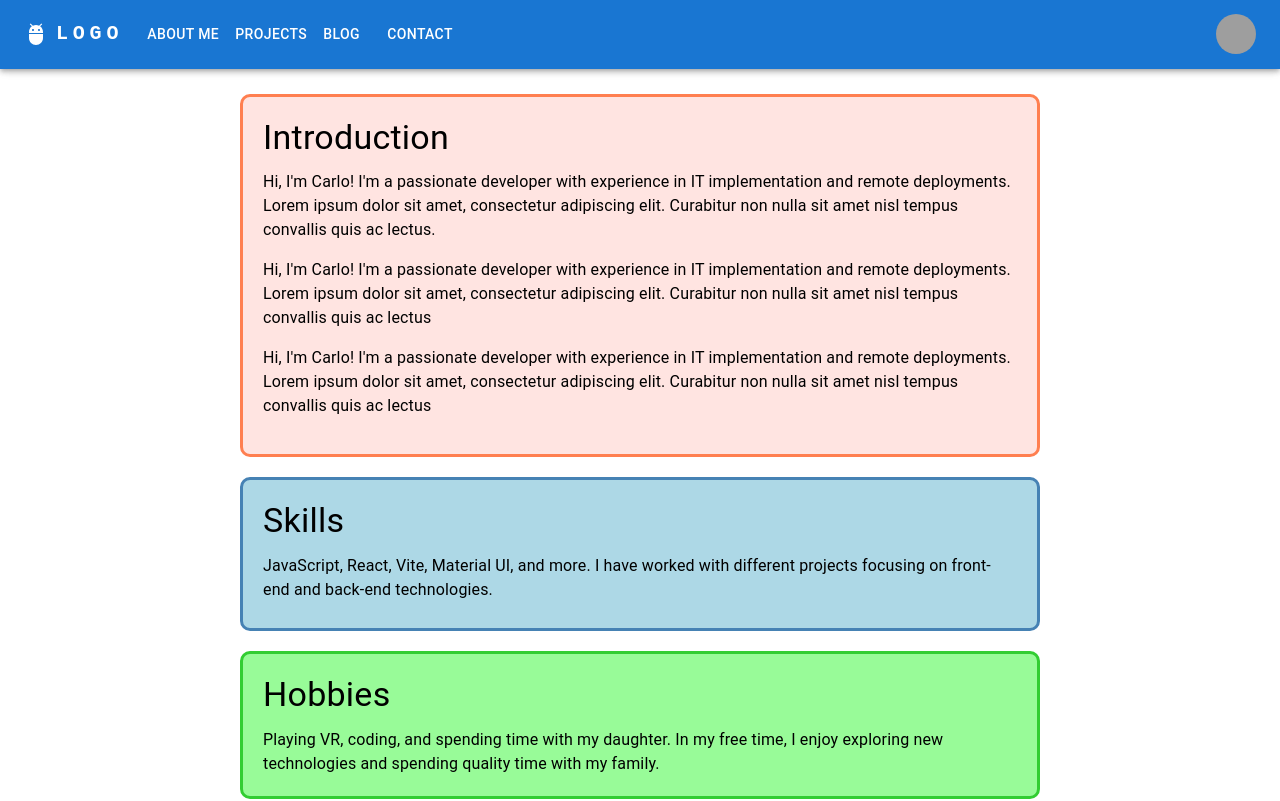
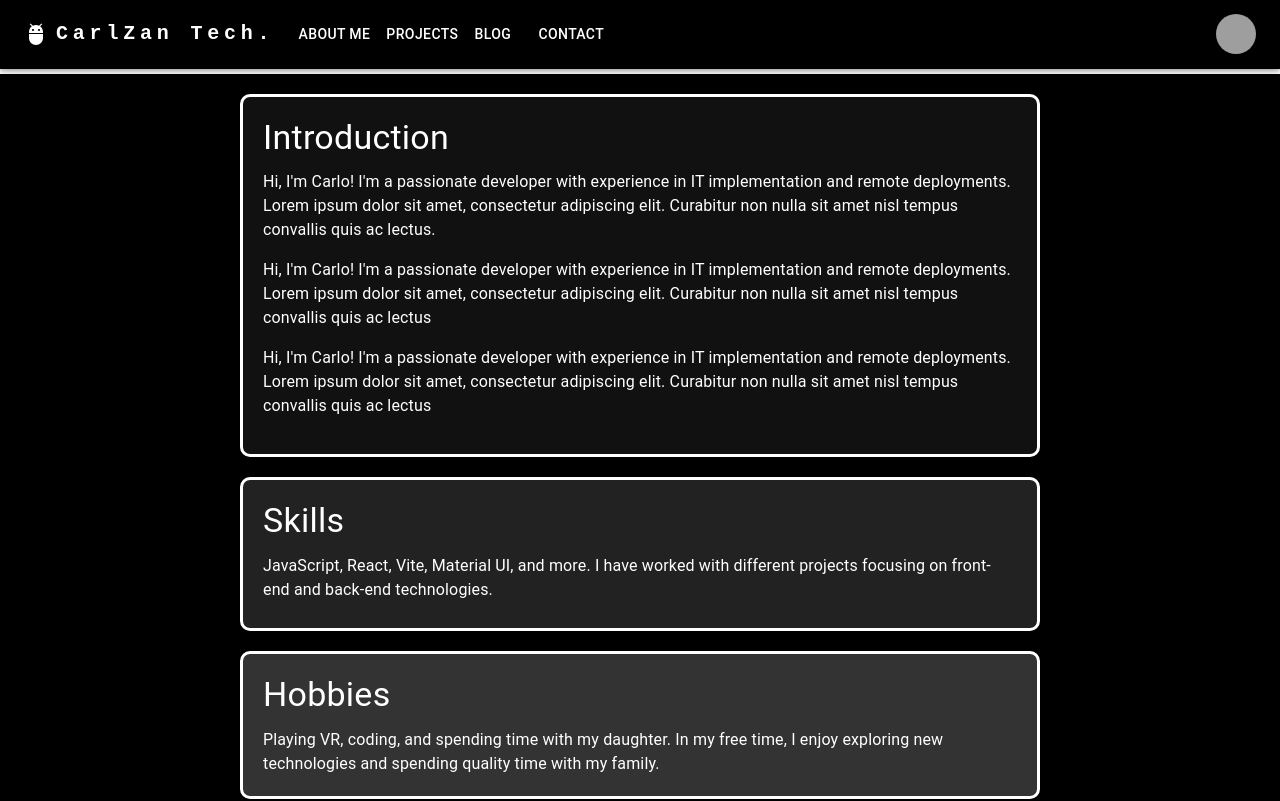
Before and after one commit to carlyn1918/cblportfoliooct24, a React (Vite) app: page / in a window 1280 px wide. Shown: the top 801 px of the page. Built offline with nearby package versions, Linux system fonts and the light colour scheme; grey boxes are pictures that could not be loaded.

Commit message:
change theme

```diff
--- a/src/components/Footer.jsx
+++ b/src/components/Footer.jsx
@@ -21,7 +21,7 @@ const Footer = () => {
     <>
       <Box
         sx={{
-          bgcolor: "#123456",
+          bgcolor: "#000", // Black background
           width: "100%", // Full width to match browser size
           zIndex: 1201,
           height: "300px",
--- a/src/components/Navbar.jsx
+++ b/src/components/Navbar.jsx
@@ -1,21 +1,21 @@
-import * as React from 'react';
-import { Link } from 'react-router-dom';
-import AppBar from '@mui/material/AppBar';
-import Box from '@mui/material/Box';
-import Toolbar from '@mui/material/Toolbar';
-import IconButton from '@mui/material/IconButton';
-import Typography from '@mui/material/Typography';
-import Menu from '@mui/material/Menu';
-import MenuIcon from '@mui/icons-material/Menu';
-import Container from '@mui/material/Container';
-import Avatar from '@mui/material/Avatar';
-import Button from '@mui/material/Button';
-import Tooltip from '@mui/material/Tooltip';
-import MenuItem from '@mui/material/MenuItem';
-import AdbIcon from '@mui/icons-material/Adb';
+import * as React from "react";
+import { Link } from "react-router-dom";
+import AppBar from "@mui/material/AppBar";
+import Box from "@mui/material/Box";
+import Toolbar from "@mui/material/Toolbar";
+import IconButton from "@mui/material/IconButton";
+import Typography from "@mui/material/Typography";
+import Menu from "@mui/material/Menu";
+import MenuIcon from "@mui/icons-material/Menu";
+import Container from "@mui/material/Container";
+import Avatar from "@mui/material/Avatar";
+import Button from "@mui/material/Button";
+import Tooltip from "@mui/material/Tooltip";
+import MenuItem from "@mui/material/MenuItem";
+import AdbIcon from "@mui/icons-material/Adb";
 
-const pages = ['About Me', 'Projects', 'Blog', 'Contact'];
-const settings = ['Login'];
+const pages = ["About Me", "Projects", "Blog", "Contact"];
+const settings = ["Login"];
 
 function Navbar() {
   const [anchorElNav, setAnchorElNav] = React.useState(null);
@@ -37,10 +37,18 @@ function Navbar() {
   };
 
   return (
-    <AppBar position="sticky" sx={{ marginBottom: '5px' }}>
+    <AppBar
+      position="sticky"
+      sx={{
+        marginBottom: "5px",
+        backgroundColor: "#000", // Black background
+      }}
+    >
       <Container maxWidth="xl">
         <Toolbar disableGutters>
-          <AdbIcon sx={{ display: { xs: 'none', md: 'flex' }, mr: 1 }} />
+          <AdbIcon
+            sx={{ display: { xs: "none", md: "flex" }, mr: 1, color: "#fff" }}
+          />
           <Typography
             variant="h6"
             noWrap
@@ -48,25 +56,26 @@ function Navbar() {
             href="#app-bar-with-responsive-menu"
             sx={{
               mr: 2,
-              display: { xs: 'none', md: 'flex' },
-              fontFamily: 'monospace',
+              display: { xs: "none", md: "flex" },
+              fontFamily: "monospace",
               fontWeight: 700,
-              letterSpacing: '.3rem',
-              color: 'inherit',
-              textDecoration: 'none',
+              letterSpacing: ".3rem",
+              color: "#fff", // White text
+              textDecoration: "none",
             }}
           >
-            LOGO
+            CarlZan Tech.
           </Typography>
 
-          <Box sx={{ flexGrow: 1, display: { xs: 'flex', md: 'none' } }}>
+          <Box sx={{ flexGrow: 1, display: { xs: "flex", md: "none" } }}>
             <IconButton
               size="large"
               aria-label="account of current user"
               aria-controls="menu-appbar"
               aria-haspopup="true"
               onClick={handleOpenNavMenu}
-              color="inherit"
+              sx={{  color: "#fff", }} // Menu icon color
+
             >
               <MenuIcon />
             </IconButton>
@@ -74,21 +83,32 @@ function Navbar() {
               id="menu-appbar"
               anchorEl={anchorElNav}
               anchorOrigin={{
-                vertical: 'bottom',
-                horizontal: 'left',
+                vertical: "bottom",
+                horizontal: "left",
               }}
               keepMounted
               transformOrigin={{
-                vertical: 'top',
-                horizontal: 'left',
+                vertical: "top",
+                horizontal: "left",
               }}
               open={Boolean(anchorElNav)}
               onClose={handleCloseNavMenu}
-              sx={{ display: { xs: 'block', md: 'none' } }}
+              sx={{ display: { xs: "block", md: "none" },  }}
             >
               {pages.map((page) => (
-                <MenuItem key={page} onClick={handleCloseNavMenu}>
-                  <Typography component={Link} to={`/${page.replace(/\s+/g, '').toLowerCase()}`} sx={{ textAlign: 'center', textDecoration: 'none', color: 'inherit' }}>
+             // MenuItem Settings
+             <MenuItem key={page} onClick={handleCloseNavMenu} sx={{backgroundColor: "#000",}} >
+                  <Typography
+                    component={Link}
+                    to={`/${page.replace(/\s+/g, "").toLowerCase()}`}
+                    sx={{
+                      textAlign: "center",
+                      textDecoration: "none",
+                      color: "#fff",
+
+                    }} // Menu item text color
+
+                  >
                     {page}
                   </Typography>
                 </MenuItem>
@@ -96,7 +116,9 @@ function Navbar() {
             </Menu>
           </Box>
 
-          <AdbIcon sx={{ display: { xs: 'flex', md: 'none' }, mr: 1 }} />
+          <AdbIcon
+            sx={{ display: { xs: "flex", md: "none" }, mr: 1, color: "#fff" }}
+          />
           <Typography
             variant="h5"
             noWrap
@@ -104,26 +126,26 @@ function Navbar() {
             href="#app-bar-with-responsive-menu"
             sx={{
               mr: 2,
-              display: { xs: 'flex', md: 'none' },
+              display: { xs: "flex", md: "none" },
               flexGrow: 1,
-              fontFamily: 'monospace',
+              fontFamily: "monospace",
               fontWeight: 700,
-              letterSpacing: '.3rem',
-              color: 'inherit',
-              textDecoration: 'none',
+              letterSpacing: ".3rem",
+              color: "#fff", // White text for mobile
+              textDecoration: "none",
             }}
           >
             LOGO
           </Typography>
 
-          <Box sx={{ flexGrow: 1, display: { xs: 'none', md: 'flex' } }}>
+          <Box sx={{ flexGrow: 1, display: { xs: "none", md: "flex" } }}>
             {pages.map((page) => (
               <Button
                 key={page}
                 component={Link}
-                to={`/${page.replace(/\s+/g, '').toLowerCase()}`}
+                to={`/${page.replace(/\s+/g, "").toLowerCase()}`}
                 onClick={handleCloseNavMenu}
-                sx={{ my: 2, color: 'white', display: 'block' }}
+                sx={{ my: 2, color: "#fff", display: "block" }} // Button text color
               >
                 {page}
               </Button>
@@ -137,17 +159,17 @@ function Navbar() {
               </IconButton>
             </Tooltip>
             <Menu
-              sx={{ mt: '45px' }}
+              sx={{ mt: "45px" }}
               id="menu-appbar"
               anchorEl={anchorElUser}
               anchorOrigin={{
-                vertical: 'top',
-                horizontal: 'right',
+                vertical: "top",
+                horizontal: "right",
               }}
               keepMounted
               transformOrigin={{
-                vertical: 'top',
-                horizontal: 'right',
+                vertical: "top",
+                horizontal: "right",
               }}
               open={Boolean(anchorElUser)}
               onClose={handleCloseUserMenu}
--- a/src/pages/AboutMe.jsx
+++ b/src/pages/AboutMe.jsx
@@ -1,26 +1,20 @@
 import React from "react";
-import Navbar from "../components/Navbar";
-import Footer from "../components/Footer";
 import { Box, Typography } from "@mui/material";
-import PageBodyWrapper from "../components/PageBodyWrapper";
 
 const AboutMe = () => {
   return (
     <>
-
-
-
       {/* Container to center the boxes */}
       <Box
         sx={{
           display: "flex",
           flexDirection: "column", // Align boxes vertically
-            alignItems: "center",    // Center horizontally
+          alignItems: "center", // Center horizontally
           justifyContent: "flex-start", // Center vertically
-            minHeight: "80vh",       // Take full viewport height for centering
-            gap: "20px",             // Space between boxes
+          minHeight: "80vh", // Take full viewport height for centering
+          gap: "20px", // Space between boxes
           padding: "20px",
-
+          backgroundColor: "#000", // Black background
         }}
       >
         {/* First Box - Introduction */}
@@ -28,10 +22,11 @@ const AboutMe = () => {
           sx={{
             width: "100%",
             maxWidth: "800px",
-              border: "3px solid #ff7f50",
+            border: "3px solid #fff", // White border
             borderRadius: "10px",
             padding: "20px",
-              backgroundColor: "#ffe4e1",
+            backgroundColor: "#111", // Slightly lighter black for contrast
+            color: "#fff", // White text
             wordWrap: "break-word",
             boxSizing: "border-box",
             transition: "all 0.3s ease-in-out", // Smooth resizing
@@ -45,15 +40,12 @@ const AboutMe = () => {
             implementation and remote deployments. Lorem ipsum dolor sit amet,
             consectetur adipiscing elit. Curabitur non nulla sit amet nisl
             tempus convallis quis ac lectus.
-
             <p>
               Hi, I'm Carlo! I'm a passionate developer with experience in IT
               implementation and remote deployments. Lorem ipsum dolor sit amet,
               consectetur adipiscing elit. Curabitur non nulla sit amet nisl
               tempus convallis quis ac lectus
             </p>
-
-
             <p>
               Hi, I'm Carlo! I'm a passionate developer with experience in IT
               implementation and remote deployments. Lorem ipsum dolor sit amet,
@@ -68,10 +60,11 @@ const AboutMe = () => {
           sx={{
             width: "100%",
             maxWidth: "800px",
-              border: "3px solid #4682b4",
+            border: "3px solid #fff", // White border
             borderRadius: "10px",
             padding: "20px",
-              backgroundColor: "#add8e6",
+            backgroundColor: "#222", // Slightly darker black for contrast
+            color: "#fff", // White text
             wordWrap: "break-word",
             boxSizing: "border-box",
             transition: "all 0.3s ease-in-out",
@@ -91,10 +84,11 @@ const AboutMe = () => {
           sx={{
             width: "100%",
             maxWidth: "800px",
-              border: "3px solid #32cd32",
+            border: "3px solid #fff", // White border
             borderRadius: "10px",
             padding: "20px",
-              backgroundColor: "#98fb98",
+            backgroundColor: "#333", // Slightly darker black for contrast
+            color: "#fff", // White text
             wordWrap: "break-word",
             boxSizing: "border-box",
             transition: "all 0.3s ease-in-out",
@@ -110,9 +104,6 @@ const AboutMe = () => {
           </Typography>
         </Box>
       </Box>
-
-
-
     </>
   );
 };
```
Lines whose indentation alone changed are shown as unchanged.
